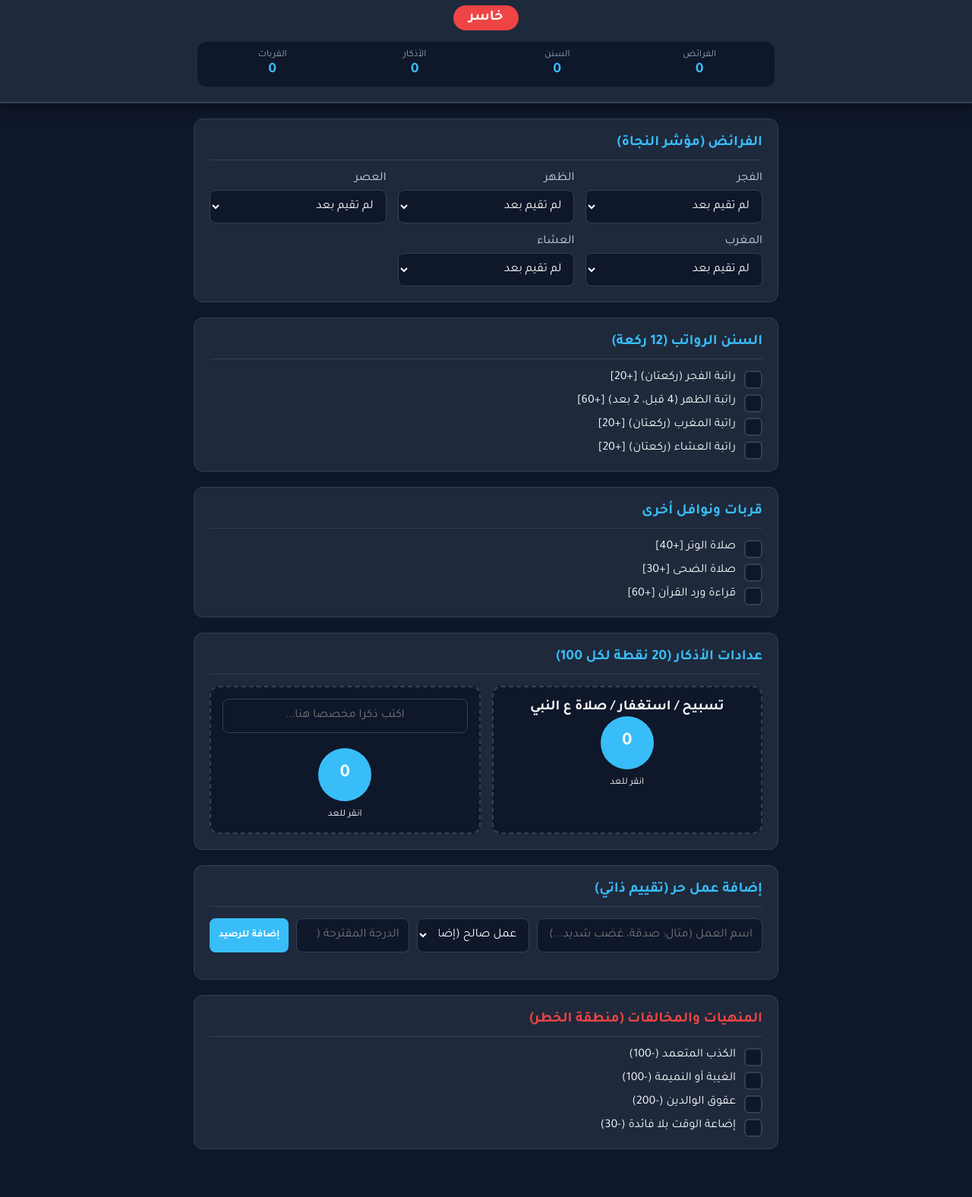
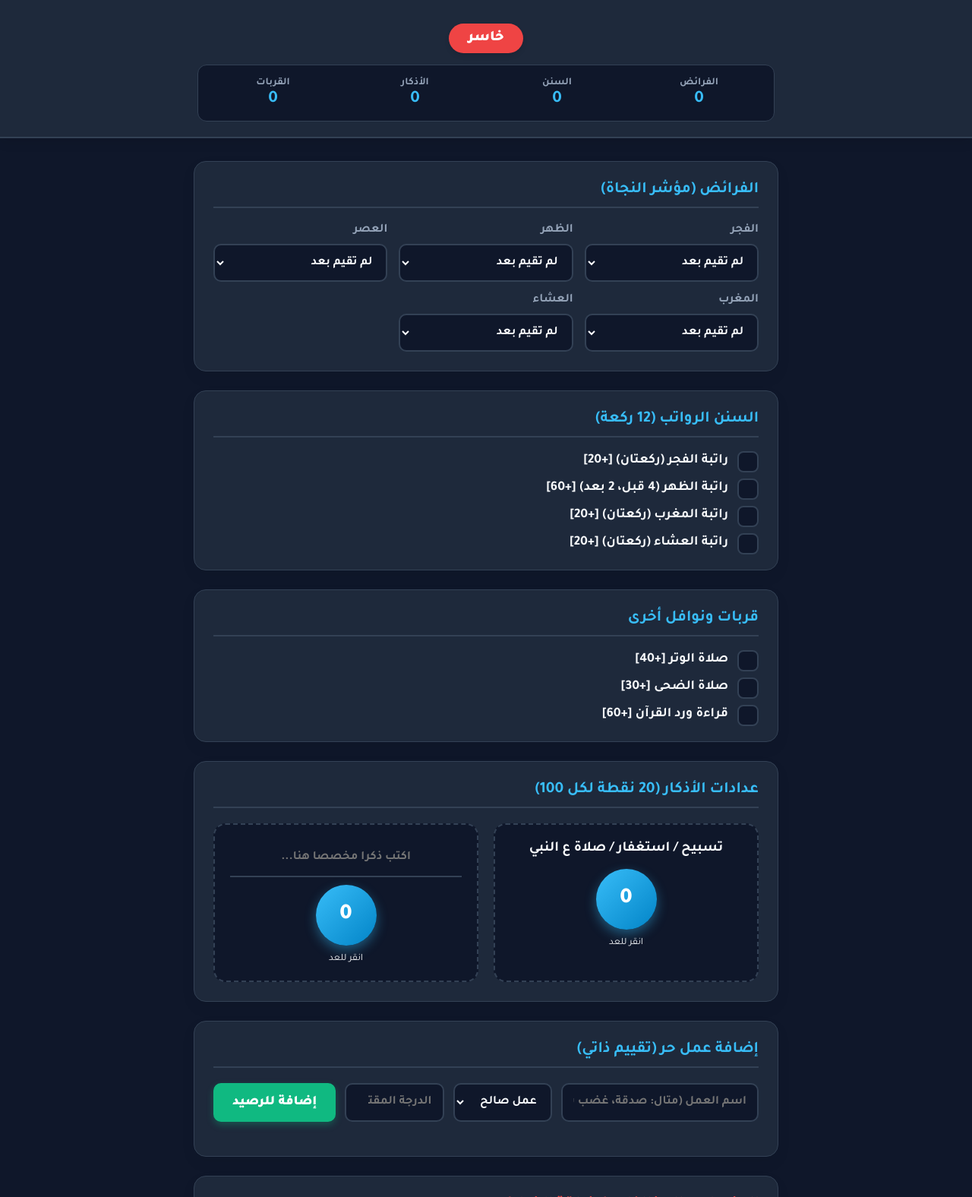
Before and after one commit to omarooqn/Mhas, a plain HTML site: page index.html in a window 1280 px wide. Shown: the part 100-1676 px from the top of the page at 76% size. Drawn offline with Linux system fonts and the light colour scheme.

Commit message:
Refactor CSS styles and improve responsiveness
Updated CSS variables and styles for various components, including header, buttons, and input fields. Enhanced responsiveness and visual effects.

```diff
--- a/style.css
+++ b/style.css
@@ -1,108 +1,117 @@
+/* =========================================
+   1. المتغيرات (الألوان الأساسية - الوضع الليلي الافتراضي)
+========================================= */
 :root {
     --bg-color: #0f172a;
     --card-bg: #1e293b;
+    --input-bg: #0f172a;
+    --text-main: #f8fafc;
+    --text-muted: #94a3b8;
+    --border: #334155;
     --primary: #38bdf8;
+    --primary-hover: #0284c7;
     --success: #10b981;
     --danger: #ef4444;
     --danger-dark: #7f1d1d;
     --warning: #f59e0b;
     --gold: #fbbf24;
-    --text-main: #f8fafc;
-    --border: #334155;
 }
 
+/* =========================================
+   2. الوضع النهاري (Light Mode)
+========================================= */
+body.light-mode {
+    --bg-color: #f1f5f9;
+    --card-bg: #ffffff;
+    --input-bg: #ffffff;
+    --text-main: #0f172a;
+    --text-muted: #475569;
+    --border: #cbd5e1;
+    --primary: #0ea5e9;
+    --primary-hover: #0284c7;
+    --danger-dark: #dc2626;
+}
+
+/* الإعدادات العامة */
 * { box-sizing: border-box; margin: 0; padding: 0; font-family: 'Tajawal', sans-serif; }
-body { background-color: var(--bg-color); color: var(--text-main); padding-bottom: 50px; }
+body { background-color: var(--bg-color); color: var(--text-main); padding-bottom: 60px; transition: background-color 0.3s ease, color 0.3s ease; }
 
 /* لوحة التحكم العلوية */
-.app-header {
-    background: var(--card-bg);
-    border-bottom: 2px solid var(--border);
-    position: sticky; top: 0; z-index: 100;
-    box-shadow: 0 4px 15px rgba(0,0,0,0.5);
-}
+.app-header { background: var(--card-bg); border-bottom: 2px solid var(--border); position: sticky; top: 0; z-index: 100; box-shadow: 0 4px 15px rgba(0,0,0,0.1); transition: 0.3s; }
+.header-content { max-width: 800px; margin: 0 auto; padding: 20px; display: flex; flex-direction: column; gap: 15px; }
+.header-top { display: flex; justify-content: space-between; align-items: center; flex-wrap: wrap; gap: 10px; margin-bottom: 15px; }
+.top-buttons { display: flex; gap: 10px; align-items: center; }
+.date-text { color: var(--text-main); font-size: 1rem; font-weight: 900; }
 
-.header-content {
-    max-width: 800px; margin: 0 auto; padding: 20px;
-    display: flex; flex-direction: column; gap: 15px;
-}
-
-.main-status {
-    text-align: center;
-}
-
-.score-value {
-    font-size: 3rem; font-weight: 900; line-height: 1.2;
-}
-
-.badge {
-    display: inline-block; padding: 5px 20px; border-radius: 50px; font-weight: bold; font-size: 1.2rem;
-}
-
+.main-status { text-align: center; }
+.score-value { font-size: 3.5rem; font-weight: 900; line-height: 1.1; margin: 10px 0; }
+.badge { display: inline-block; padding: 8px 25px; border-radius: 50px; font-weight: 900; font-size: 1.2rem; box-shadow: 0 4px 6px rgba(0,0,0,0.1); }
 .badge-loser { background: var(--danger); color: white; }
 .badge-safe { background: var(--success); color: white; }
 .badge-winner { background: linear-gradient(90deg, #d97706, var(--gold)); color: black; }
 
-.sub-scores-grid {
-    display: grid; grid-template-columns: repeat(4, 1fr); gap: 10px; text-align: center;
-    background: var(--bg-color); padding: 10px; border-radius: 12px;
-}
+.sub-scores-grid { display: grid; grid-template-columns: repeat(4, 1fr); gap: 10px; text-align: center; background: var(--bg-color); padding: 15px 10px; border-radius: 12px; border: 1px solid var(--border); transition: 0.3s; }
+.sub-score span { display: block; font-size: 0.85rem; color: var(--text-muted); font-weight: bold;}
+.sub-score strong { font-size: 1.4rem; color: var(--primary); }
 
-.sub-score span { display: block; font-size: 0.8rem; color: #94a3b8; }
-.sub-score strong { font-size: 1.2rem; color: var(--primary); }
-
-/* الإنذارات */
-.alert-box {
-    padding: 15px; text-align: center; font-weight: bold; font-size: 1.1rem;
-    animation: flash 1s infinite alternate;
-}
+.alert-box { padding: 15px; text-align: center; font-weight: 900; font-size: 1.1rem; animation: flash 1s infinite alternate; }
 .alert-kufr { background: var(--danger-dark); color: white; border-top: 3px solid red; }
 .alert-danger { background: var(--danger); color: white; border-top: 3px solid darkred; }
-
-@keyframes flash {
-    from { opacity: 1; } to { opacity: 0.8; }
-}
+@keyframes flash { from { opacity: 1; } to { opacity: 0.8; } }
 
 /* الحاويات والبطاقات */
-.app-container { max-width: 800px; margin: 20px auto; padding: 0 15px; }
-.card { background: var(--card-bg); border-radius: 12px; padding: 20px; margin-bottom: 20px; border: 1px solid var(--border); }
-.card h2 { font-size: 1.2rem; margin-bottom: 15px; color: var(--primary); border-bottom: 1px solid var(--border); padding-bottom: 10px; }
-.category-sins h2 { color: var(--danger); }
+.app-container { max-width: 800px; margin: 30px auto; padding: 0 15px; }
+.card { background: var(--card-bg); border-radius: 16px; padding: 25px; margin-bottom: 25px; border: 1px solid var(--border); box-shadow: 0 8px 20px rgba(0,0,0,0.05); transition: 0.3s; }
+.card h2 { font-size: 1.3rem; margin-bottom: 20px; color: var(--primary); border-bottom: 2px solid var(--border); padding-bottom: 10px; }
+.category-sins h2 { color: var(--danger); border-bottom-color: var(--danger); }
 
 /* المدخلات */
 .prayer-grid { display: grid; grid-template-columns: repeat(auto-fill, minmax(200px, 1fr)); gap: 15px; }
-.input-group label { display: block; margin-bottom: 5px; color: #cbd5e1; }
-select, input[type="text"], input[type="number"] {
-    width: 100%; padding: 12px; border-radius: 8px; background: var(--bg-color);
-    color: white; border: 1px solid var(--border); font-size: 1rem;
-}
+.input-group label { display: block; margin-bottom: 8px; color: var(--text-muted); font-weight: bold; }
+select, input[type="text"], input[type="number"] { width: 100%; padding: 14px; border-radius: 10px; background: var(--input-bg); color: var(--text-main); border: 2px solid var(--border); font-size: 1rem; font-weight: bold; outline: none; transition: 0.3s; }
+select:focus, input[type="text"]:focus, input[type="number"]:focus { border-color: var(--primary); box-shadow: 0 0 8px rgba(56, 189, 248, 0.3); }
 
-/* الشيك بوكس */
-.checkbox-list { display: flex; flex-direction: column; gap: 12px; }
-.checkbox-container { display: block; position: relative; padding-right: 35px; cursor: pointer; }
+/* مربعات التحديد */
+.checkbox-list { display: flex; flex-direction: column; gap: 15px; }
+.checkbox-container { display: block; position: relative; padding-right: 40px; cursor: pointer; font-size: 1.1rem; font-weight: bold; user-select: none; }
 .checkbox-container input { position: absolute; opacity: 0; }
-.checkmark { position: absolute; right: 0; top: 0; height: 24px; width: 24px; background: var(--bg-color); border: 2px solid var(--border); border-radius: 6px; }
+.checkmark { position: absolute; right: 0; top: -2px; height: 28px; width: 28px; background: var(--input-bg); border: 2px solid var(--border); border-radius: 8px; transition: 0.2s; }
+.checkbox-container:hover input ~ .checkmark { border-color: var(--primary); }
 .checkbox-container input:checked ~ .checkmark { background: var(--success); border-color: var(--success); }
 .danger input:checked ~ .danger-check { background: var(--danger); border-color: var(--danger); }
-.checkmark:after { content: ""; position: absolute; display: none; left: 7px; top: 3px; width: 5px; height: 10px; border: solid white; border-width: 0 3px 3px 0; transform: rotate(45deg); }
+.checkmark:after { content: ""; position: absolute; display: none; left: 8px; top: 3px; width: 6px; height: 12px; border: solid white; border-width: 0 3px 3px 0; transform: rotate(45deg); }
 .checkbox-container input:checked ~ .checkmark:after { display: block; }
 
 /* العدادات */
-.counters-grid { display: grid; grid-template-columns: 1fr 1fr; gap: 15px; }
-.counter-box { background: var(--bg-color); border: 2px dashed var(--border); border-radius: 12px; padding: 15px; text-align: center; }
-.counter-circle { width: 70px; height: 70px; margin: 0 auto; background: var(--primary); border-radius: 50%; display: flex; align-items: center; justify-content: center; font-size: 1.5rem; font-weight: bold; cursor: pointer; user-select: none;}
-.counter-circle:active { transform: scale(0.9); }
-.custom-dhikr-input { border: none; border-bottom: 1px solid var(--primary); border-radius: 0; margin-bottom: 10px; text-align: center; }
+.counters-grid { display: grid; grid-template-columns: 1fr 1fr; gap: 20px; }
+.counter-box { background: var(--bg-color); border: 2px dashed var(--border); border-radius: 16px; padding: 20px; text-align: center; transition: 0.3s; }
+.counter-box:hover { border-color: var(--primary); }
+.counter-circle { width: 80px; height: 80px; margin: 15px auto 0; background: linear-gradient(135deg, var(--primary), var(--primary-hover)); color: white; border-radius: 50%; display: flex; align-items: center; justify-content: center; font-size: 1.8rem; font-weight: 900; cursor: pointer; user-select: none; box-shadow: 0 6px 15px rgba(56, 189, 248, 0.4); transition: 0.1s; }
+.counter-circle:active { transform: scale(0.9); box-shadow: 0 2px 5px rgba(56, 189, 248, 0.4); }
+.custom-dhikr-input { border: none !important; border-bottom: 2px solid var(--border) !important; border-radius: 0 !important; background: transparent !important; text-align: center; }
 
-/* العمل الحر */
-.custom-action-form { display: grid; grid-template-columns: 2fr 1fr 1fr auto; gap: 10px; margin-bottom: 15px; }
+/* الأعمال الحرة والأرشيف */
+.custom-action-form { display: grid; grid-template-columns: 2fr 1fr 1fr auto; gap: 12px; margin-bottom: 20px; }
 @media (max-width: 600px) { .custom-action-form { grid-template-columns: 1fr; } }
-.btn-add { background: var(--primary); color: #fff; border: none; padding: 12px; border-radius: 8px; cursor: pointer; font-weight: bold; }
-.custom-actions-list { display: flex; flex-direction: column; gap: 5px; }
-.custom-item { background: var(--bg-color); padding: 10px; border-radius: 8px; display: flex; justify-content: space-between; }
-.item-good { border-right: 4px solid var(--success); }
-.item-bad { border-right: 4px solid var(--danger); }
+.custom-actions-list { display: flex; flex-direction: column; gap: 8px; }
+.custom-item { background: var(--bg-color); padding: 12px 15px; border-radius: 10px; display: flex; justify-content: space-between; font-weight: bold; border: 1px solid var(--border); transition: 0.3s;}
+.item-good { border-right: 5px solid var(--success); }
+.item-bad { border-right: 5px solid var(--danger); }
 
-/* اشعارات */
-.toast { position: fixed; bottom: 20px; left: 50%; transform: translateX(-50%); background: var(--primary); color: white; padding: 10px 20px; border-radius: 30px; font-weight: bold; opacity: 0; transition: 0.3s; pointer-events: none; }
-.toast.show { opacity: 1; }
+.archive-list { display: flex; flex-direction: column; gap: 15px; }
+.archive-item { background: var(--bg-color); padding: 20px; border-radius: 12px; display: flex; justify-content: space-between; align-items: center; border: 1px solid var(--border); box-shadow: 0 4px 6px rgba(0,0,0,0.05); transition: 0.3s;}
+
+/* الأزرار */
+button { cursor: pointer; transition: all 0.3s ease; display: inline-block; font-family: 'Tajawal', sans-serif;}
+.btn-primary { background: linear-gradient(135deg, var(--primary), var(--primary-hover)); color: white; width: 100%; max-width: 400px; font-size: 1.3rem; font-weight: 900; padding: 16px 30px; border-radius: 12px; border: none; box-shadow: 0 8px 20px rgba(56, 189, 248, 0.4); }
+.btn-primary:hover { transform: translateY(-3px); box-shadow: 0 12px 25px rgba(56, 189, 248, 0.5); }
+.btn-secondary { background: var(--card-bg); color: var(--text-main); padding: 10px 20px; border-radius: 8px; font-weight: bold; font-size: 1rem; border: 2px solid var(--border); }
+.btn-secondary:hover { background: var(--border); color: var(--text-main); }
+.btn-add { background: var(--success); color: white; border: none; padding: 14px 25px; border-radius: 10px; font-weight: 900; font-size: 1.1rem; box-shadow: 0 4px 10px rgba(16, 185, 129, 0.3); }
+.btn-add:hover { background: #059669; }
+.btn-theme { background: transparent; color: var(--text-main); border: 2px solid var(--border); padding: 10px 15px; border-radius: 8px; font-weight: bold; font-size: 1rem; }
+.btn-theme:hover { border-color: var(--primary); color: var(--primary); }
+
+/* الإشعارات */
+.toast { position: fixed; bottom: 30px; left: 50%; transform: translateX(-50%) translateY(20px); background: var(--success); color: white; padding: 15px 30px; border-radius: 50px; font-weight: 900; font-size: 1.1rem; opacity: 0; pointer-events: none; transition: 0.4s; z-index: 1000; box-shadow: 0 10px 20px rgba(0,0,0,0.2);}
+.toast.show { opacity: 1; transform: translateX(-50%) translateY(0); }
```
